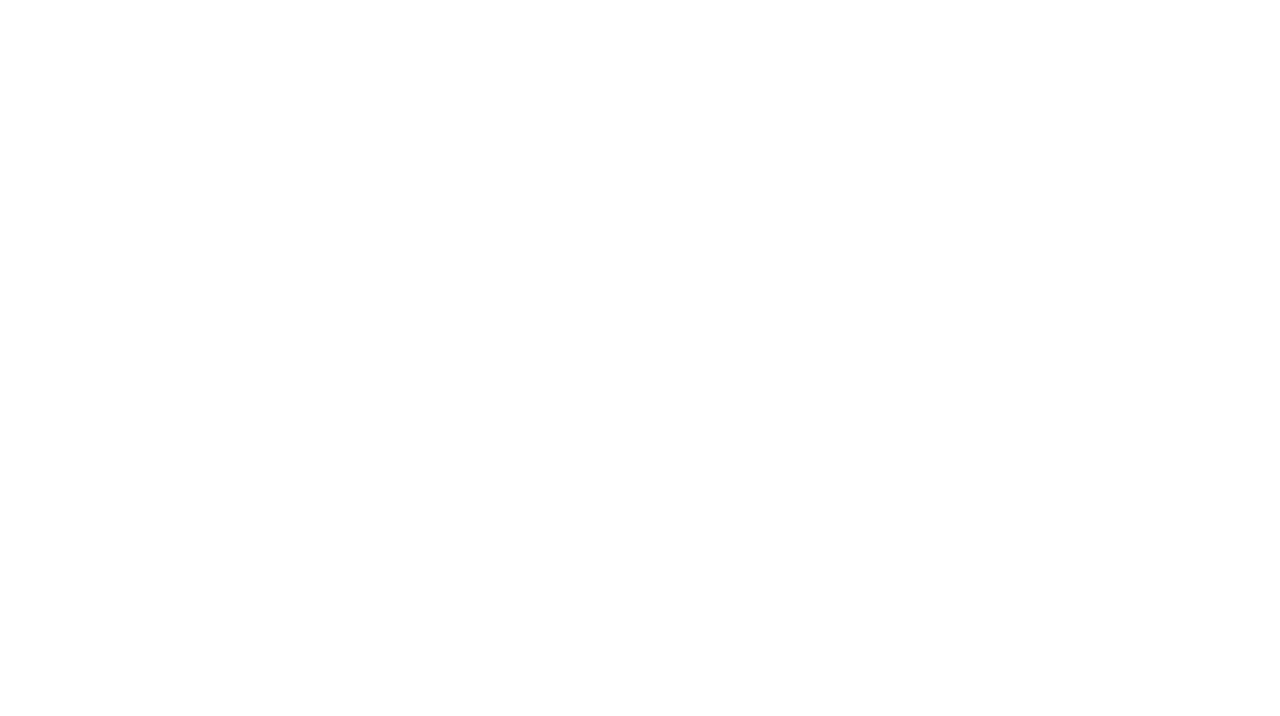
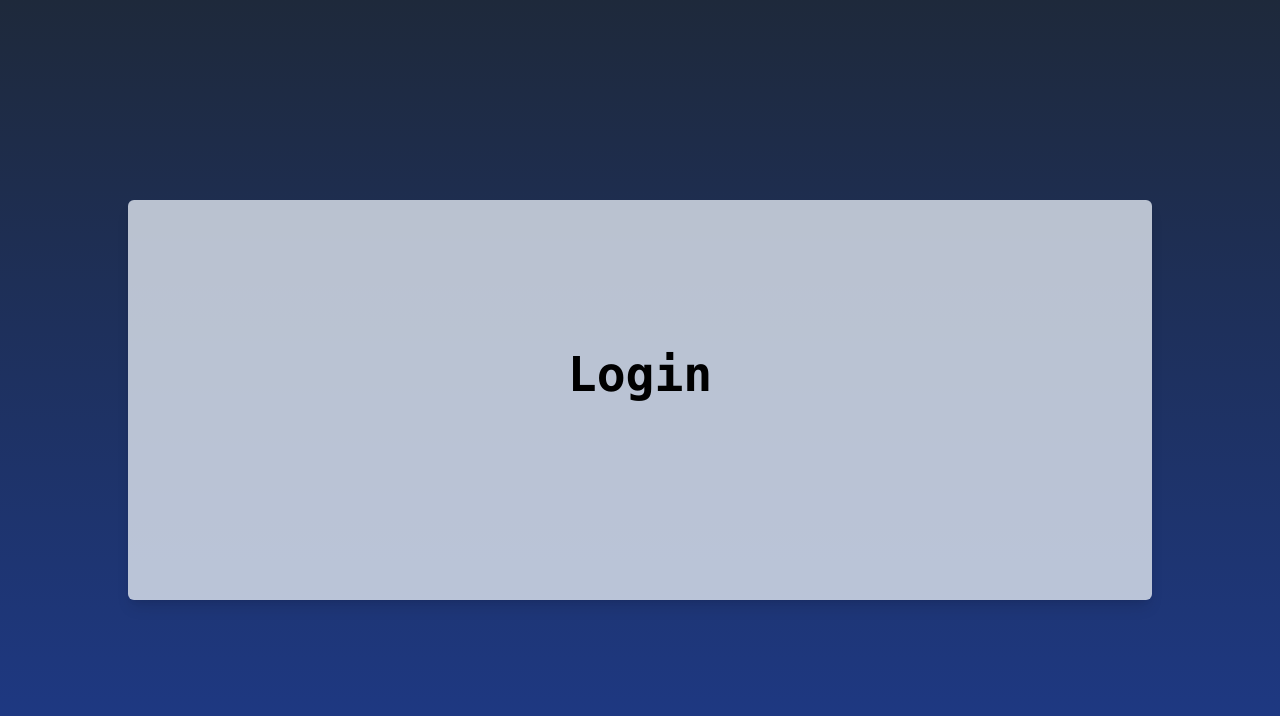
Before and after one commit to alemiranda1105/crypto-portfolio, a React (Create React App) app: page /register in a window 1280 px wide. Before the commit this address had no page. Shown: the top 716 px of the page. Built offline with nearby package versions, Linux system fonts and the light colour scheme.

Commit message:
Added signup page

```diff
--- a/src/App.tsx
+++ b/src/App.tsx
@@ -2,6 +2,7 @@ import { BrowserRouter as Router, Routes, Route } from 'react-router-dom';
 import './App.css';
 import { HomePage } from './pages/HomePage';
 import { LoginPage } from './pages/LoginPage';
+import { RegisterPage } from './pages/RegisterPage';
 
 function App() {
   return (
@@ -10,6 +11,7 @@ function App() {
         <Routes>
           <Route path="/" element={<HomePage />}/>
           <Route path="/login" element={<LoginPage />} />
+          <Route path="/register" element={<RegisterPage />} />
         </Routes>
       </Router>
     </main>
--- /dev/null
+++ b/src/pages/RegisterPage.tsx
@@ -0,0 +1,12 @@
+
+export const RegisterPage = () => {
+    return(
+        <div className="h-screen flex flex-col justify-center justify-items-center items-center bg-gradient-to-b from-slate-800 to-blue-900">
+            <div className="h-1/2 w-4/5 flex flex-col justify-center justify-items-center items-center bg-slate-200/80 rounded-md shadow-lg">
+                <div className="basis-1/4">
+                    <h1 className="text-center lg:text-5xl sm:text-xl md:text-2xl font-bold">Login</h1>
+                </div>
+            </div>
+        </div>
+    );
+}
```
